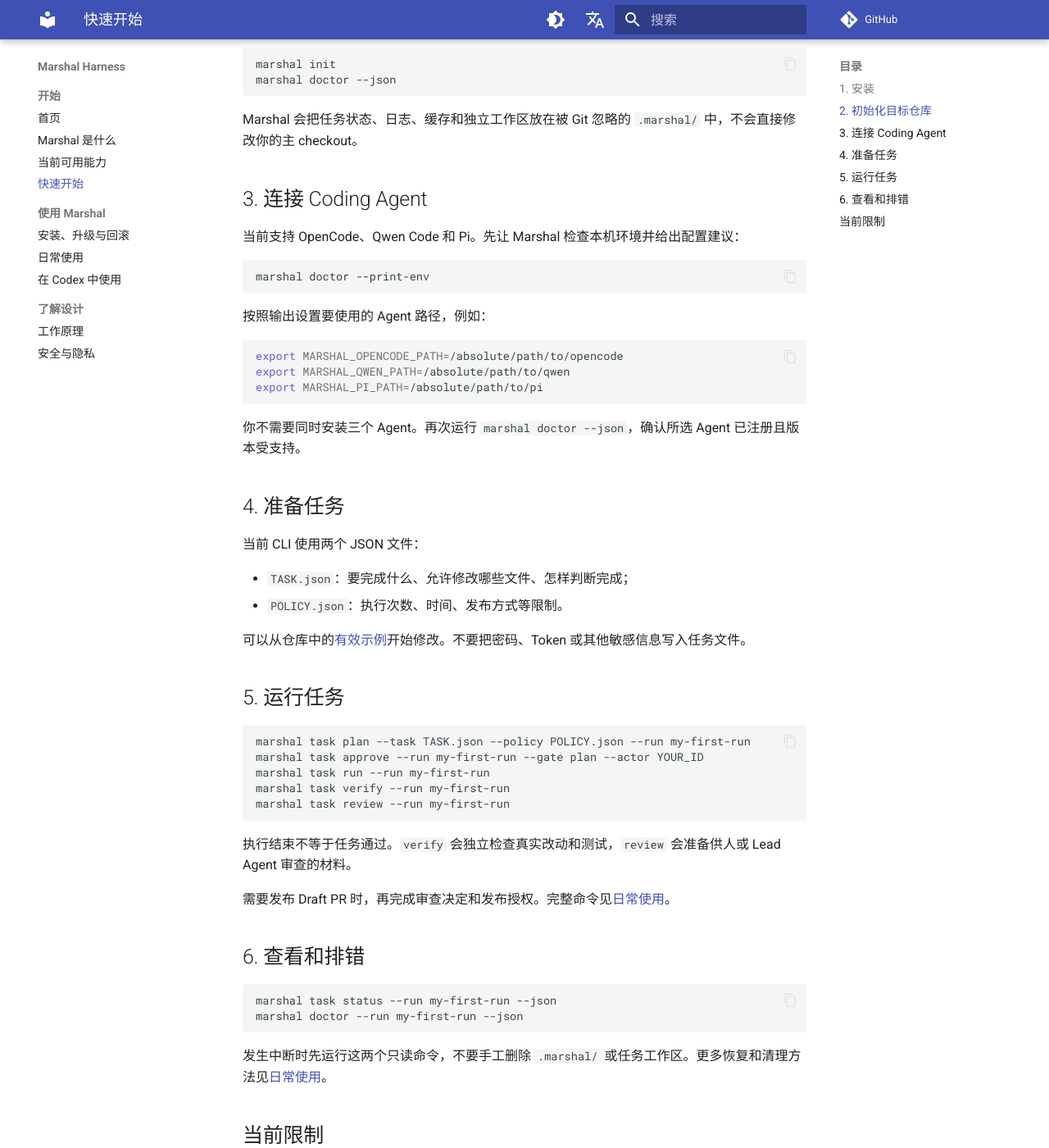
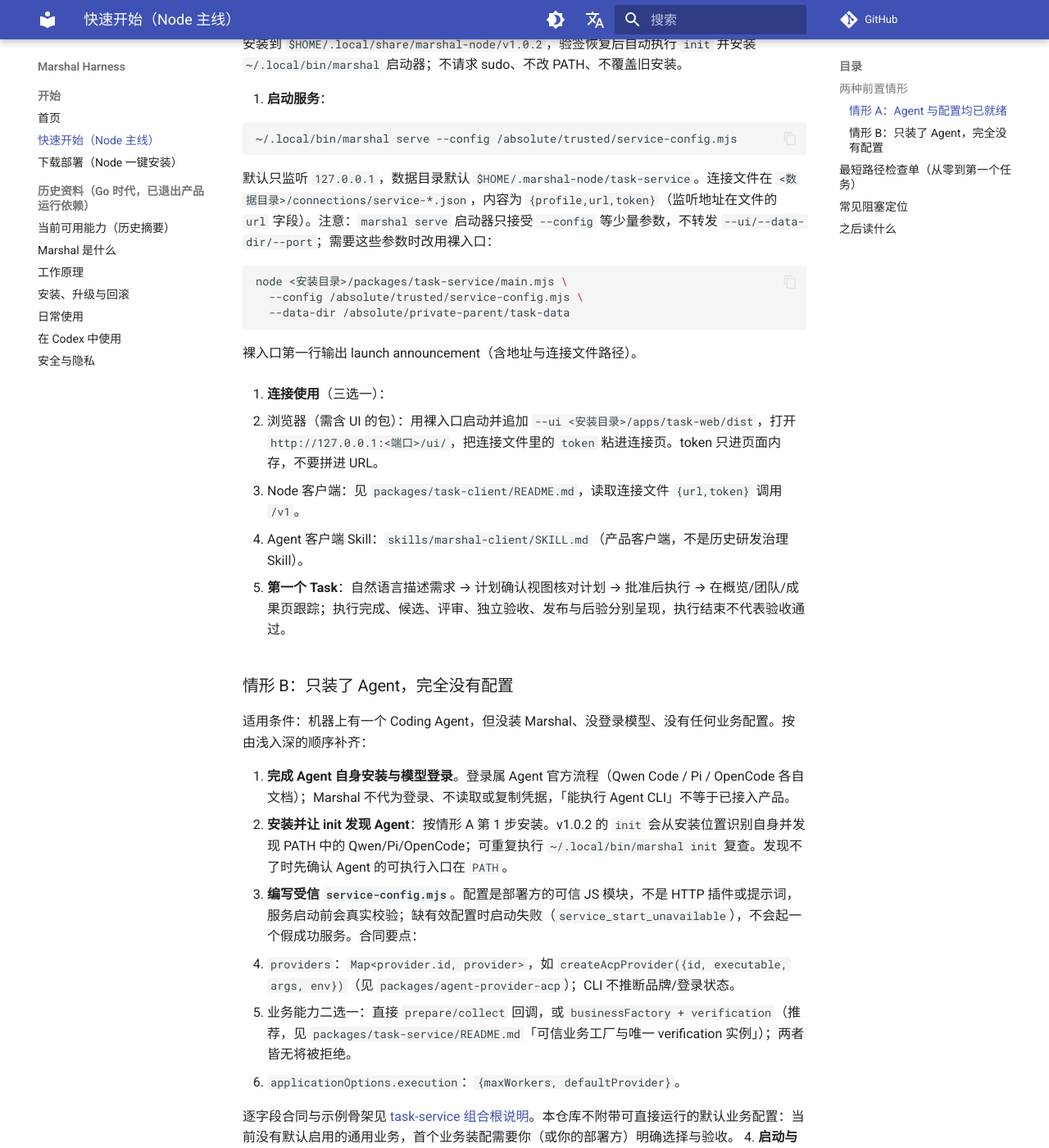
Before and after one commit to chiga0/marshal-harness, an MkDocs documentation site: the page built from docs/getting-started.md, in a window 1280 px wide and 1400 px high, scrolled down 674 px. Shown: the whole window at 82% size. Built offline with MkDocs 1.6.1 and Material for MkDocs 9.7.7, drawn with Linux system fonts in a browser that asks for light colours; comment, search, counter and statistics services are not loaded; some of the changed text lies outside the part shown.

Commit message:
docs: switch onboarding to Node mainline (Q4/Q5/Q6)
- getting-started.md 整页重写为 Node 世界：情形 A（Agent+配置就绪）/情形 B（仅 Agent未配置）
  由浅入深两档上手路径 + 最短路径检查单 + 常见阻塞定位表；
  经独立事实核查修正：marshal serve 不转发 --ui/--data-dir/--port（裸入口用法单独给出）、
  启动器输出为连接文件路径（地址在 url 字段）
- CONTRIBUTING.md：开发环境分 Node 主线（packages + apps/task-web 全部本地/CI 命令）与历史 Go 冻结维护两节
- CHANGELOG.md：补 Node v1.0.2 条目与 2026-09-10 UI 审计 11 项修复条目（此前停在 2026-08-27 Go 世界）
- docs/marshal-skill.md：加历史文件 banner（旧治理 Skill 已退出产品运行依赖），指向产品客户端 Skill
- mkdocs.yml：nav 重组为「开始（Node 主线）/历史资料（Go 时代）」两组，不再把新人导进旧流程

````diff
--- a/docs/getting-started.md
+++ b/docs/getting-started.md
@@ -1,87 +1,86 @@
 # 快速开始
 
-本页帮助你安装当前本地版本，并确认 Marshal 和 Coding Agent 可以正常工作。当前版本支持 macOS 与 Linux。
+本页带你从零到在本机跑通第一个 Task。当前产品是 **Node Agent Team**：`packages/task-service` 本地服务 + 可选同源浏览器 UI（ADR0098）。历史 Go CLI 已退出产品运行依赖，仅作为历史资料保留（适用边界见 [设计合同地图](design-contract-map.md)）；Node 下载部署的完整身份核验、镜像与离线说明见 [node-install.md](node-install.md)，本页是其上手视角的压缩与延伸。
 
-## 1. 安装
+> 版本说明：v1.0.2 发行包**不包含**构建后的 UI 资产；从下一候选起发行包含 `apps/task-web/dist`（与运行文件同一 manifest 摘要核验）。`--ui` 用法两种包一致，UI 资产缺失时启动如实失败。下文标注「需含 UI 的包」的位置注意区分。
 
-使用安装脚本：
+## 两种前置情形
 
-```bash
-curl -fsSL https://raw.githubusercontent.com/chiga0/marshal-harness/main/scripts/install.sh | bash
-marshal version
-```
+### 情形 A：Agent 与配置均已就绪
 
-或者从源码构建：
+适用条件：Coding Agent（Qwen Code / Pi / OpenCode 之一）已安装并完成登录，且已有受信业务配置 `service-config.mjs`（部署方提供）。
 
-```bash
-git clone https://github.com/chiga0/marshal-harness.git
-cd marshal-harness
-make build
-```
+1. **一键安装**（支持 macOS arm64 / Linux x64；前置 Node ≥22、Python 3、curl、minisign）：
 
-源码构建后的命令位于 `bin/marshal`。
+   ```sh
+   curl -q -fL --proto '=https' --proto-redir '=https' \
+     https://github-releases.oss-cn-hangzhou.aliyuncs.com/marshal-harness/v1.0.2/install-node.sh \
+     -o /tmp/install-node.sh && bash /tmp/install-node.sh
+   ```
 
-## 2. 初始化目标仓库
+   安装到 `$HOME/.local/share/marshal-node/v1.0.2`，验签恢复后自动执行 `init` 并安装 `~/.local/bin/marshal` 启动器；不请求 sudo、不改 PATH、不覆盖旧安装。
 
-进入准备交给 Coding Agent 的 Git 仓库：
+2. **启动服务**：
 
-```bash
-marshal init
-marshal doctor --json
-```
+   ```sh
+   ~/.local/bin/marshal serve --config /absolute/trusted/service-config.mjs
+   ```
 
-Marshal 会把任务状态、日志、缓存和独立工作区放在被 Git 忽略的 `.marshal/` 中，不会直接修改你的主 checkout。
+   默认只监听 `127.0.0.1`，数据目录默认 `$HOME/.marshal-node/task-service`。连接文件在 `<数据目录>/connections/service-*.json`，内容为 `{profile,url,token}`（监听地址在文件的 `url` 字段）。注意：`marshal serve` 启动器只接受 `--config` 等少量参数，不转发 `--ui/--data-dir/--port`；需要这些参数时改用裸入口：
 
-## 3. 连接 Coding Agent
+   ```sh
+   node <安装目录>/packages/task-service/main.mjs \
+     --config /absolute/trusted/service-config.mjs \
+     --data-dir /absolute/private-parent/task-data
+   ```
 
-当前支持 OpenCode、Qwen Code 和 Pi。先让 Marshal 检查本机环境并给出配置建议：
+   裸入口第一行输出 launch announcement（含地址与连接文件路径）。
 
-```bash
-marshal doctor --print-env
-```
+3. **连接使用**（三选一）：
 
-按照输出设置要使用的 Agent 路径，例如：
+   - 浏览器（需含 UI 的包）：用裸入口启动并追加 `--ui <安装目录>/apps/task-web/dist`，打开 `http://127.0.0.1:<端口>/ui/`，把连接文件里的 `token` 粘进连接页。token 只进页面内存，不要拼进 URL。
+   - Node 客户端：见 `packages/task-client/README.md`，读取连接文件 `{url,token}` 调用 `/v1`。
+   - Agent 客户端 Skill：`skills/marshal-client/SKILL.md`（产品客户端，不是历史研发治理 Skill）。
 
-```bash
-export MARSHAL_OPENCODE_PATH=/absolute/path/to/opencode
-export MARSHAL_QWEN_PATH=/absolute/path/to/qwen
-export MARSHAL_PI_PATH=/absolute/path/to/pi
-```
+4. **第一个 Task**：自然语言描述需求 → 计划确认视图核对计划 → 批准后执行 → 在概览/团队/成果页跟踪；执行完成、候选、评审、独立验收、发布与后验分别呈现，执行结束不代表验收通过。
 
-你不需要同时安装三个 Agent。再次运行 `marshal doctor --json`，确认所选 Agent 已注册且版本受支持。
+### 情形 B：只装了 Agent，完全没有配置
 
-## 4. 准备任务
+适用条件：机器上有一个 Coding Agent，但没装 Marshal、没登录模型、没有任何业务配置。按由浅入深的顺序补齐：
 
-当前 CLI 使用两个 JSON 文件：
+1. **完成 Agent 自身安装与模型登录**。登录属 Agent 官方流程（Qwen Code / Pi / OpenCode 各自文档）；Marshal 不代为登录、不读取或复制凭据，「能执行 Agent CLI」不等于已接入产品。
+2. **安装并让 init 发现 Agent**：按情形 A 第 1 步安装。v1.0.2 的 `init` 会从安装位置识别自身并发现 PATH 中的 Qwen/Pi/OpenCode；可重复执行 `~/.local/bin/marshal init` 复查。发现不了时先确认 Agent 的可执行入口在 `PATH`。
+3. **编写受信 `service-config.mjs`**。配置是部署方的可信 JS 模块，不是 HTTP 插件或提示词，服务启动前会真实校验；缺有效配置时启动失败（`service_start_unavailable`），不会起一个假成功服务。合同要点：
 
-- `TASK.json`：要完成什么、允许修改哪些文件、怎样判断完成；
-- `POLICY.json`：执行次数、时间、发布方式等限制。
+   - `providers`：`Map<provider.id, provider>`，如 `createAcpProvider({id, executable, args, env})`（见 `packages/agent-provider-acp`）；CLI 不推断品牌/登录状态。
+   - 业务能力二选一：直接 `prepare/collect` 回调，或 `businessFactory + verification`（推荐，见 `packages/task-service/README.md`「可信业务工厂与唯一 verification 实例」）；两者皆无将被拒绝。
+   - `applicationOptions.execution`：`{maxWorkers, defaultProvider}`。
 
-可以从仓库中的[有效示例](https://github.com/chiga0/marshal-harness/tree/main/schemas/examples/happy-path)开始修改。不要把密码、Token 或其他敏感信息写入任务文件。
+   逐字段合同与示例骨架见 [task-service 组合根说明](../packages/task-service/README.md)。本仓库不附带可直接运行的默认业务配置：当前没有默认启用的通用业务，首个业务装配需要你（或你的部署方）明确选择与验收。
+4. **启动与第一个 Task**：同情形 A 第 2–4 步。
 
-## 5. 运行任务
+## 最短路径检查单（从零到第一个任务）
 
-```bash
-marshal task plan --task TASK.json --policy POLICY.json --run my-first-run
-marshal task approve --run my-first-run --gate plan --actor YOUR_ID
-marshal task run --run my-first-run
-marshal task verify --run my-first-run
-marshal task review --run my-first-run
-```
+- [ ] `node --version` ≥ 22，`python3 --version`、`curl`、`minisign` 可用；
+- [ ] 安装脚本验签通过，安装目录为 `0700` 私有；
+- [ ] `~/.local/bin/marshal init` 发现目标 Agent（情形 B 先完成登录）；
+- [ ] `service-config.mjs` 通过启动校验（Provider + 业务能力齐全）；
+- [ ] `marshal serve --config …`（或裸入口）输出连接文件路径，文件含 `{url,token}`；
+- [ ] 用连接文件 `token` 完成一次连接，创建一个小型真实需求，确认计划 → 批准 → 观察到首个 Worker 事件。
 
-执行结束不等于任务通过。`verify` 会独立检查真实改动和测试，`review` 会准备供人或 Lead Agent 审查的材料。
+## 常见阻塞定位
 
-需要发布 Draft PR 时，再完成审查决定和发布授权。完整命令见[日常使用](usage.md)。
+| 现象 | 优先检查 |
+| --- | --- |
+| `service_start_unavailable` | config 是否含 providers 与业务能力；提供方登录状态；错误详情以启动原始输出为准 |
+| `--data-dir` 被拒绝 | 私有锚点要求：canonical、当前 UID 所有且 `0700`；共享 `/tmp`、他人目录或宽权限父目录不可用 |
+| 连接页报「未取得有效响应」 | 服务是否在监听本站 origin；token 是否取自本次启动的连接文件；不要拼 `?token=` 到 URL |
+| 任务创建了但没有 Worker | provider 未配置/未登录；`provider.list` 投影 availability 默认 `unknown`，不会自动发付费探测 |
+| `--ui` 启动失败 | dist 缺失/含符号链接/缺 `index.html`/含未知扩展名；v1.0.2 包本就不含 UI 资产 |
 
-## 6. 查看和排错
+## 之后读什么
 
-```bash
-marshal task status --run my-first-run --json
-marshal doctor --run my-first-run --json
-```
-
-发生中断时先运行这两个只读命令，不要手工删除 `.marshal/` 或任务工作区。更多恢复和清理方法见[日常使用](usage.md)。
-
-## 当前限制
-
-这个安装得到的是本地单用户版本，不包含常驻 `marshal-server`、远程 Sandbox、Web UI 或复杂 Goal 编排。最新进展见[当前可用能力](current-status.md)。
+- 架构与设计目标：[agent-team-service-architecture.md](agent-team-service-architecture.md)、[agent-team-service-milestones.md](agent-team-service-milestones.md)；
+- API 合同：`packages/task-api/openapi.json` 与 [node-api-contract.md](node-api-contract.md)、[node-api-support-matrix.md](node-api-support-matrix.md)；
+- 发行/核验/镜像：[node-install.md](node-install.md)、[node-oss-distribution.md](node-oss-distribution.md)；
+- 历史 Go 时代资料均已移入 `*-reference-*` 或由 [设计合同地图](design-contract-map.md) 统一说明适用边界，不作为当前产品的使用文档。
--- a/mkdocs.yml
+++ b/mkdocs.yml
@@ -77,13 +77,13 @@
 nav:
   - 开始:
       - 首页: index.md
+      - 快速开始（Node 主线）: getting-started.md
+      - 下载部署（Node 一键安装）: node-install.md
+  - 历史资料（Go 时代，已退出产品运行依赖）:
+      - 当前可用能力（历史摘要）: current-status.md
       - Marshal 是什么: concepts.md
-      - 当前可用能力: current-status.md
-      - 快速开始: getting-started.md
-  - 使用 Marshal:
+      - 工作原理: how-it-works.md
       - 安装、升级与回滚: install-and-upgrade.md
       - 日常使用: usage.md
       - 在 Codex 中使用: marshal-skill.md
-  - 了解设计:
-      - 工作原理: how-it-works.md
       - 安全与隐私: security.md
````
Also changed, not shown: CHANGELOG.md (+9 -1 lines), CONTRIBUTING.md (+12 -0 lines), docs/marshal-skill.md (+2 -0 lines).
